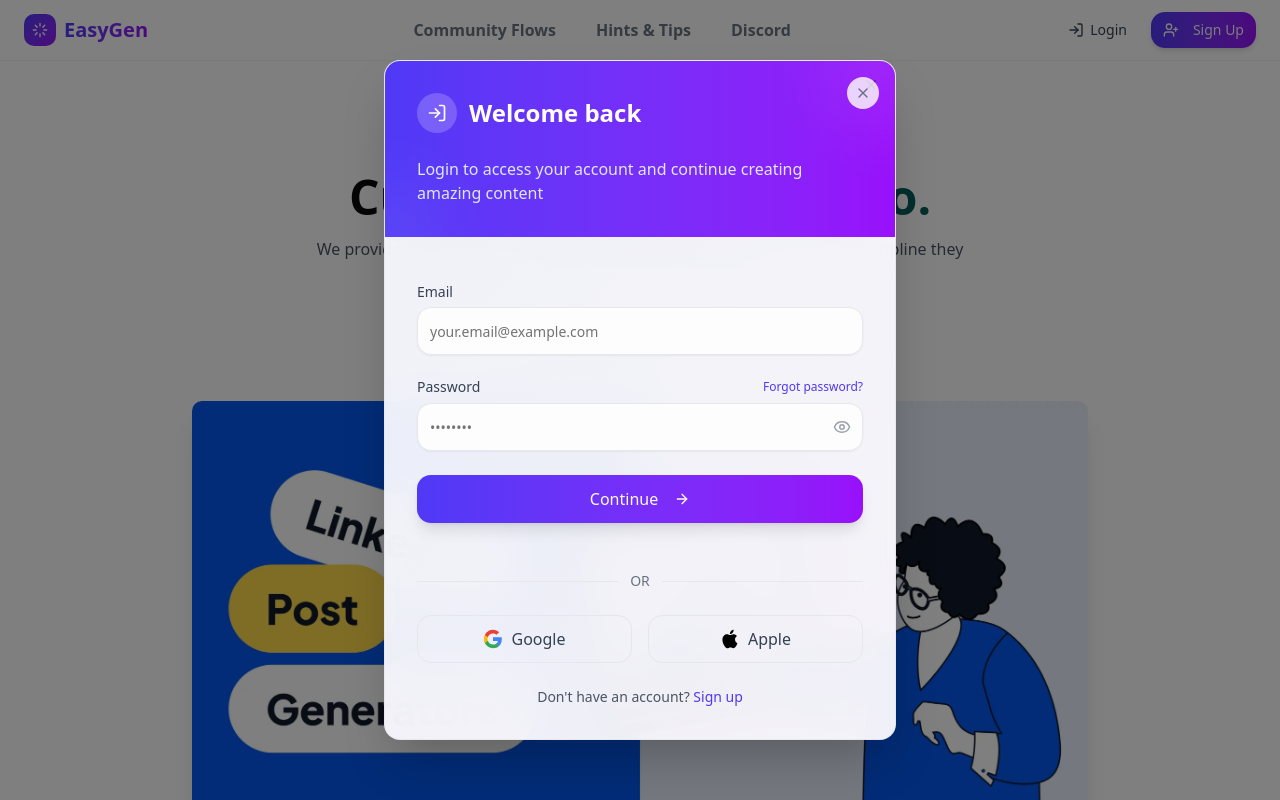
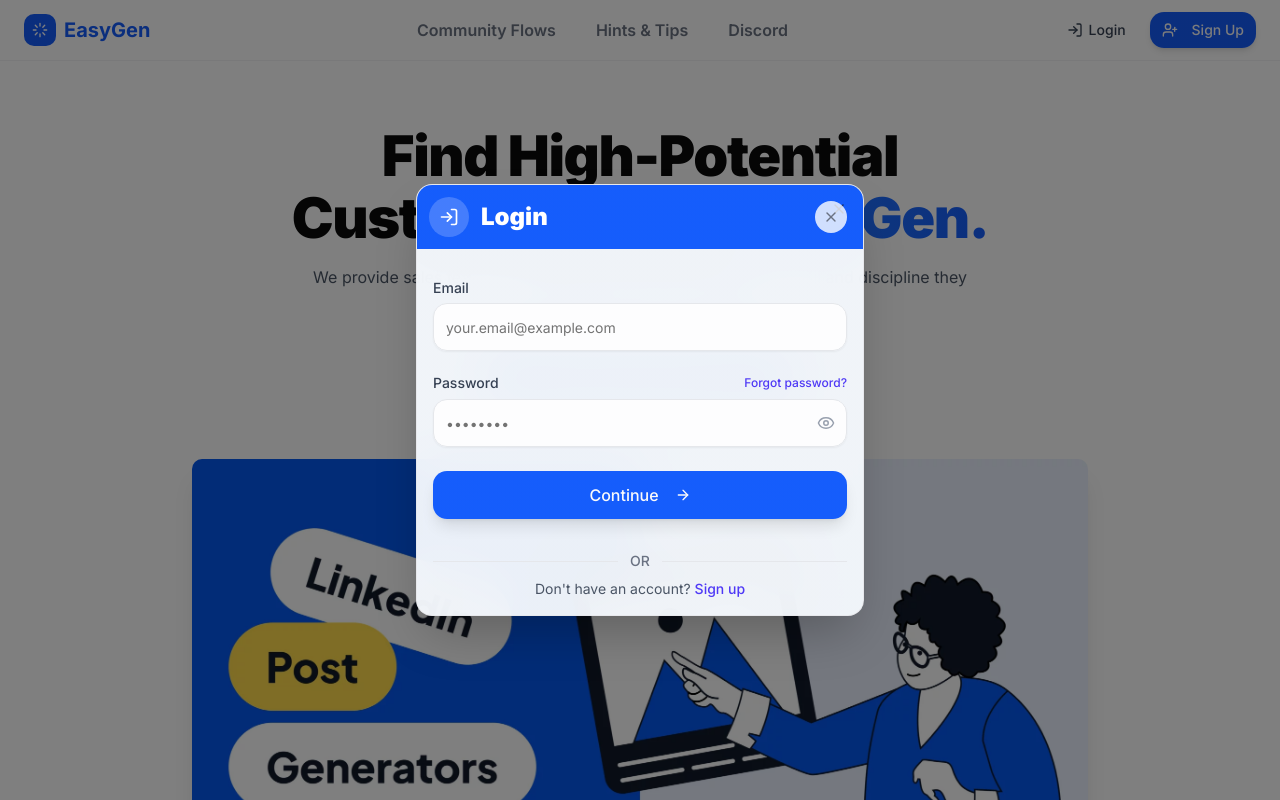
Before and after one commit to aliiftikhar1/EasyGen-Website, a Next.js app: page / in a window 1280 px wide. Both pictures are taken after a click on the button "Login". Shown: the top 800 px of the page. Built offline with nearby package versions, Linux system fonts and the light colour scheme.

Commit message:
easygen web page updation

```diff
--- a/src/app/globals.css
+++ b/src/app/globals.css
@@ -2,6 +2,14 @@
 @import "tw-animate-css";
 
 @custom-variant dark (&:is(.dark *));
+
+:root {
+  --font-inter: 'Inter', sans-serif;
+}
+
+body {
+  font-family: var(--font-inter);
+}
 
 @theme inline {
   --color-background: var(--background);
--- a/src/app/layout.js
+++ b/src/app/layout.js
@@ -1,28 +1,23 @@
-import { Geist, Geist_Mono } from "next/font/google";
+// app/layout.js or layout.tsx
+import { Inter } from "next/font/google";
 import "./globals.css";
 import { Toaster } from "@/components/ui/sonner";
 
-const geistSans = Geist({
-  variable: "--font-geist-sans",
-  subsets: ["latin"],
-});
-
-const geistMono = Geist_Mono({
-  variable: "--font-geist-mono",
+// Load Inter font
+const inter = Inter({
+  variable: "--font-inter",
   subsets: ["latin"],
 });
 
 export const metadata = {
-  title: "Create Next App",
-  description: "Generated by create next app",
+  title: "EasyGen",
+  description: "LinkedIn Viral Post Generator",
 };
 
 export default function RootLayout({ children }) {
   return (
     <html lang="en">
-      <body
-        className={`${geistSans.variable} ${geistMono.variable} antialiased`}
-      >
+      <body className={`${inter.variable} antialiased`}>
         {children}
         <Toaster />
       </body>
--- a/src/app/page.js
+++ b/src/app/page.js
@@ -9,9 +9,10 @@ import PostPreviewSection from "@/components/PostPreviewSection"
 import ImpactBanner from "@/components/ImpactBanner"
 import TestimonialsSection from "@/components/TestimonialSection"
 import FAQSection from "@/components/FaqSection"
-import FooterSection from "@/components/FeaturesSection"
+import FooterSection from "@/components/FooterSection"
 import { toast } from "sonner"
 import { handleTokenExpiration, isTokenError } from "@/utils/auth-utils"
+import { ArrowRight } from "lucide-react"
 
 export default function Home() {
   const [showStepper, setShowStepper] = useState(false)
@@ -82,10 +83,10 @@ export default function Home() {
       <Header />
       <section className="py-16 px-4 md:px-8 max-w-7xl mx-auto">
         <div className="text-center mb-12">
-          <h1 className="text-4xl md:text-5xl font-bold mb-4">
-            Find High-Potential <br /> Customers with <span className="text-teal-800">Trustco.</span>
+          <h1 className="text-4xl md:text-[56px] font-black tracking-tight mb-4">
+            Find High-Potential <br /> Customers with <span className="text-transparent bg-clip-text bg-gradient-to-r from-blue-500 to-blue-600">EasyGen.</span>
           </h1>
-          <p className="text-gray-600 max-w-2xl mx-auto mb-8">
+          <p className="text-gray-600 max-w-2xl mx-auto mb-8 text-[16px]">
             We provide sales teams and professionals with the knowledge, skill and discipline they need to be 10x more
             successful.
           </p>
@@ -93,7 +94,7 @@ export default function Home() {
             variant="secondary"
             onClick={handleGenerateClick}
             disabled={isLoading}
-            className="flex capitalize text-lg border border-gray-600 items-center mx-auto"
+            className="flex capitalize p-8 bg-blue-500 hover:bg-blue-600 text-white rounded-full w-[20rem] text-[18px] border border-gray-600 items-center mx-auto"
           >
             {isLoading ? (
               <>
@@ -103,18 +104,7 @@ export default function Home() {
             ) : (
               <>
                 Generate viral post
-                <svg
-                  xmlns="http://www.w3.org/2000/svg"
-                  className="h-5 w-5 ml-1"
-                  viewBox="0 0 20 20"
-                  fill="currentColor"
-                >
-                  <path
-                    fillRule="evenodd"
-                    d="M10.293 5.293a1 1 0 011.414 0l4 4a1 1 0 010 1.414l-4 4a1 1 0 01-1.414-1.414L12.586 11H5a1 1 0 110-2h7.586l-2.293-2.293a1 1 0 010-1.414z"
-                    clipRule="evenodd"
-                  />
-                </svg>
+                <ArrowRight className="ml-2 size-6" />
               </>
             )}
           </Button>
--- a/src/components/Header.js
+++ b/src/components/Header.js
@@ -205,7 +205,7 @@ export default function Header() {
   return (
     <header className="sticky top-0 z-50 bg-white/50 backdrop-blur-md px-6 py-3 flex justify-between items-center border-b border-gray-100">
       <div className="flex items-center gap-2">
-        <div className="w-8 h-8 rounded-lg bg-gradient-to-br from-indigo-600 to-purple-600 flex items-center justify-center">
+        <div className="w-8 h-8 rounded-lg bg-gradient-to-br from-blue-600 to-blue-600 flex items-center justify-center">
           <svg
             xmlns="http://www.w3.org/2000/svg"
             viewBox="0 0 24 24"
@@ -219,7 +219,7 @@ export default function Header() {
             <path d="M12 2v4M12 18v4M4.93 4.93l2.83 2.83M16.24 16.24l2.83 2.83M2 12h4M18 12h4M4.93 19.07l2.83-2.83M16.24 7.76l2.83-2.83" />
           </svg>
         </div>
-        <h1 className="text-xl font-bold bg-gradient-to-r from-indigo-600 to-purple-600 bg-clip-text text-transparent">
+        <h1 className="text-xl font-bold bg-gradient-to-r from-blue-600 to-blue-600 bg-clip-text text-transparent">
           EasyGen
         </h1>
       </div>
@@ -227,17 +227,17 @@ export default function Header() {
       <div className="hidden md:flex gap-10 font-semibold text-gray-500">
         <Link href="#" className="group relative">
           Community Flows
-          <span className="absolute left-0 -bottom-1 h-[2px] w-0 bg-indigo-500 transition-all duration-300 group-hover:w-full"></span>
+          <span className="absolute left-0 -bottom-1 h-[2px] w-0 bg-blue-500 transition-all duration-300 group-hover:w-full"></span>
         </Link>
 
         <Link href="#" className="group relative">
           Hints & Tips
-          <span className="absolute left-0 -bottom-1 h-[2px] w-0 bg-indigo-500 transition-all duration-300 group-hover:w-full"></span>
+          <span className="absolute left-0 -bottom-1 h-[2px] w-0 bg-blue-500 transition-all duration-300 group-hover:w-full"></span>
         </Link>
 
         <Link href="#" className="group relative">
           Discord
-          <span className="absolute left-0 -bottom-1 h-[2px] w-0 bg-indigo-500 transition-all duration-300 group-hover:w-full"></span>
+          <span className="absolute left-0 -bottom-1 h-[2px] w-0 bg-blue-500 transition-all duration-300 group-hover:w-full"></span>
         </Link>
       </div>
 
@@ -245,7 +245,7 @@ export default function Header() {
         {user ? (
           <div className="relative" ref={dropdownRef}>
             <button
-              className="w-10 h-10 bg-indigo-600 text-white rounded-full font-semibold text-sm flex items-center justify-center hover:bg-indigo-700"
+              className="w-10 h-10 bg-blue-600 text-white rounded-full font-semibold text-sm flex items-center justify-center hover:bg-blue-700"
               onClick={() => setDropdownOpen((prev) => !prev)}
             >
               {user.full_name?.[0] || "U"}
@@ -312,13 +312,13 @@ export default function Header() {
             <Dialog open={profileDialogOpen} onOpenChange={setProfileDialogOpen}>
               <DialogContent className="bg-white rounded-xl">
                 <DialogHeader>
-                  <DialogTitle className="text-xl font-bold bg-gradient-to-r from-indigo-600 to-purple-600 bg-clip-text text-transparent">
+                  <DialogTitle className="text-xl font-bold bg-gradient-to-r from-blue-600 to-blue-600 bg-clip-text text-transparent">
                     User Profile
                   </DialogTitle>
                 </DialogHeader>
                 <div className="space-y-4 mt-4">
                   <div className="flex justify-center mb-6">
-                    <div className="w-20 h-20 bg-gradient-to-br from-indigo-600 to-purple-600 rounded-full flex items-center justify-center text-white text-2xl font-bold">
+                    <div className="w-20 h-20 bg-gradient-to-br from-blue-600 to-blue-600 rounded-full flex items-center justify-center text-white text-2xl font-bold">
                       {user.full_name?.[0] || "U"}
                     </div>
                   </div>
@@ -347,18 +347,18 @@ export default function Header() {
         ) : (
           <div className="flex gap-3">
             {/* Login Dialog */}
-            <Dialog open={activeDialog === "login"} onOpenChange={(open) => setActiveDialog(open ? "login" : null)}>
+            <Dialog open={activeDialog === "login"} onOpenChange={(open) => setActiveDialog(open ? "login" : null)} >
               <DialogTrigger asChild>
                 <Button
                   variant="ghost"
-                  className="group flex items-center gap-1.5 text-gray-700 hover:text-indigo-600 hover:bg-indigo-50/50"
+                  className="group flex items-center gap-1.5 text-gray-700 hover:text-blue-600 hover:bg-blue-50/50"
                 >
                   <LogIn className="w-4 h-4 group-hover:translate-x-0.5 transition-transform" />
                   <span>Login</span>
                 </Button>
               </DialogTrigger>
-              <DialogContent className="backdrop-blur-xl bg-white/90 border border-gray-200/80 shadow-2xl rounded-2xl overflow-hidden p-0 max-w-md">
-                <div className="absolute inset-0 bg-gradient-to-br from-indigo-50/50 to-purple-50/50 -z-10" />
+              <DialogContent className="backdrop-blur-xl bg-white/90 border border-gray-200/80 shadow-2xl rounded-2xl overflow-hidden p-0 md:max-w-md">
+                <div className="absolute inset-0 bg-gradient-to-br from-blue-50/50 to-blue-50/50 -z-10" />
 
                 {/* Close button */}
                 <button
@@ -368,20 +368,14 @@ export default function Header() {
                   <X size={16} />
                 </button>
 
-                <div className="bg-gradient-to-r from-indigo-600 to-purple-600 p-8 relative overflow-hidden">
-                  <div className="absolute top-0 right-0 w-32 h-32 bg-white/10 rounded-full blur-2xl transform translate-x-1/2 -translate-y-1/2"></div>
-                  <div className="absolute bottom-0 left-0 w-24 h-24 bg-white/10 rounded-full blur-2xl transform -translate-x-1/2 translate-y-1/2"></div>
-
+                <div className="bg-gradient-to-r from-blue-600 to-blue-600 p-3 relative overflow-hidden">
                   <DialogHeader>
-                    <div className="flex items-center gap-3 mb-3">
+                    <div className="flex items-center gap-3 mb-0">
                       <div className="w-10 h-10 rounded-full bg-white/20 flex items-center justify-center">
                         <LogIn className="w-5 h-5 text-white" />
                       </div>
-                      <DialogTitle className="text-white text-2xl font-semibold">Welcome back</DialogTitle>
+                      <DialogTitle className="text-white text-2xl font-black">Login</DialogTitle>
                     </div>
-                    <p className="text-indigo-100 mt-1">
-                      Login to access your account and continue creating amazing content
-                    </p>
                   </DialogHeader>
                 </div>
 
@@ -390,7 +384,7 @@ export default function Header() {
                     e.preventDefault()
                     handleAuth("login")
                   }}
-                  className="space-y-6 p-8"
+                  className="space-y-6 p-4"
                 >
                   <div className="space-y-2">
                     <Label htmlFor="login-email" className="text-gray-700 font-medium">
@@ -438,19 +432,19 @@ export default function Header() {
 
                   <Button
                     type="submit"
-                    className="w-full h-12 bg-gradient-to-r from-indigo-600 to-purple-600 hover:from-indigo-700 hover:to-purple-700 shadow-lg hover:shadow-indigo-500/30 transition-all rounded-xl text-base font-medium"
+                    className="w-full h-12 bg-gradient-to-r from-blue-600 to-blue-600 hover:from-blue-700 hover:to-blue-700 shadow-lg hover:shadow-blue-500/30 transition-all rounded-xl text-base font-medium"
                   >
                     <span>Continue</span>
                     <ArrowRight className="w-4 h-4 ml-2 group-hover:translate-x-1 transition-transform" />
                   </Button>
 
-                  <div className="relative flex items-center gap-3 my-6">
+                  <div className="relative flex items-center gap-3 my-2">
                     <div className="h-px flex-grow bg-gray-200"></div>
                     <span className="text-sm text-gray-500 font-medium">OR</span>
                     <div className="h-px flex-grow bg-gray-200"></div>
                   </div>
 
-                  <div className="grid grid-cols-2 gap-4">
+                  {/* <div className="grid grid-cols-2 gap-4">
                     <button
                       type="button"
                       className="flex items-center justify-center gap-2 h-12 border border-gray-200 rounded-xl hover:bg-gray-50 transition-colors text-gray-700 font-medium"
@@ -484,7 +478,7 @@ export default function Header() {
                       </svg>
                       <span>Apple</span>
                     </button>
-                  </div>
+                  </div> */}
 
                   <div className="text-center text-sm text-gray-600">
                     Don't have an account?{" "}
@@ -503,13 +497,13 @@ export default function Header() {
             {/* Signup Dialog */}
             <Dialog open={activeDialog === "signup"} onOpenChange={(open) => setActiveDialog(open ? "signup" : null)}>
               <DialogTrigger asChild>
-                <Button className="bg-gradient-to-r from-indigo-600 to-purple-600 hover:from-indigo-700 hover:to-purple-700 shadow-md hover:shadow-indigo-500/20 transition-all rounded-xl group">
+                <Button className="bg-gradient-to-r from-blue-600 to-blue-600 hover:from-blue-700 hover:to-blue-700 shadow-md hover:shadow-blue-500/20 transition-all rounded-xl group">
                   <UserPlus className="w-4 h-4 mr-1.5 group-hover:scale-110 transition-transform" />
                   <span>Sign Up</span>
                 </Button>
               </DialogTrigger>
-              <DialogContent className="backdrop-blur-xl bg-white/90 border border-gray-200/80 shadow-2xl rounded-2xl overflow-hidden p-0 max-w-md">
-                <div className="absolute inset-0 bg-gradient-to-br from-indigo-50/50 to-purple-50/50 -z-10" />
+              <DialogContent className="backdrop-blur-xl bg-white/90 border border-gray-200/80 shadow-2xl rounded-2xl overflow-hidden p-0 md:max-w-md">
+                <div className="absolute inset-0 bg-gradient-to-br from-blue-50/50 to-blue-50/50 -z-10" />
 
                 {/* Close button */}
                 <button
@@ -519,20 +513,14 @@ export default function Header() {
                   <X size={16} />
                 </button>
 
-                <div className="bg-gradient-to-r from-indigo-600 to-purple-600 p-8 relative overflow-hidden">
-                  <div className="absolute top-0 right-0 w-32 h-32 bg-white/10 rounded-full blur-2xl transform translate-x-1/2 -translate-y-1/2"></div>
-                  <div className="absolute bottom-0 left-0 w-24 h-24 bg-white/10 rounded-full blur-2xl transform -translate-x-1/2 translate-y-1/2"></div>
-
+                <div className="bg-gradient-to-r from-blue-600 to-blue-600 p-3 relative overflow-hidden">
                   <DialogHeader>
-                    <div className="flex items-center gap-3 mb-3">
+                    <div className="flex items-center gap-3 mb-0">
                       <div className="w-10 h-10 rounded-full bg-white/20 flex items-center justify-center">
                         <Sparkles className="w-5 h-5 text-white" />
                       </div>
-                      <DialogTitle className="text-white text-2xl font-semibold">Get started</DialogTitle>
+                      <DialogTitle className="text-white text-2xl font-semibold">Create an account</DialogTitle>
                     </div>
-                    <p className="text-indigo-100 mt-1">
-                      Create your free account and start generating amazing content
-                    </p>
                   </DialogHeader>
                 </div>
 
@@ -541,7 +529,7 @@ export default function Header() {
                     e.preventDefault()
                     handleAuth("signup")
                   }}
-                  className="space-y-5 p-8"
+                  className="space-y-2 p-6 grid grid-cols-2 gap-2"
                 >
                   <div className="space-y-2">
                     <Label htmlFor="signup-name" className="text-gray-700 font-medium">
@@ -668,7 +656,7 @@ export default function Header() {
                     )}
                   </div>
 
-                  <div className="flex items-start gap-2 mt-4">
+                  <div className="flex items-start gap-2 mt-4 col-span-2">
                     <div className="flex items-center h-5 mt-1">
                       <input
                         id="terms"
@@ -677,7 +665,7 @@ export default function Header() {
                         className="w-4 h-4 text-indigo-600 bg-gray-100 border-gray-300 rounded focus:ring-indigo-500"
                       />
                     </div>
-                    <Label htmlFor="terms" className="text-sm text-gray-600">
+                    <Label htmlFor="terms" className="flex flex-wrap text-sm text-gray-600">
                       I agree to the{" "}
                       <a href="#" className="text-indigo-600 hover:text-indigo-800 font-medium">
                         Terms of Service
@@ -691,19 +679,19 @@ export default function Header() {
 
                   <Button
                     type="submit"
-                    className="w-full h-12 bg-gradient-to-r from-indigo-600 to-purple-600 hover:from-indigo-700 hover:to-purple-700 shadow-lg hover:shadow-indigo-500/30 transition-all rounded-xl text-base font-medium group"
+                    className="w-full h-12 col-span-2 bg-gradient-to-r from-blue-600 to-blue-600 hover:from-blue-700 hover:to-blue-700 shadow-lg hover:shadow-blue-500/30 transition-all rounded-xl text-base font-medium group"
                   >
                     <span>Create Account</span>
                     <ArrowRight className="w-4 h-4 ml-2 group-hover:translate-x-1 transition-transform" />
                   </Button>
 
-                  <div className="relative flex items-center gap-3 my-4">
+                  <div className="relative flex items-center gap-3 my-2 col-span-2">
                     <div className="h-px flex-grow bg-gray-200"></div>
                     <span className="text-sm text-gray-500 font-medium">OR</span>
                     <div className="h-px flex-grow bg-gray-200"></div>
                   </div>
 
-                  <div className="grid grid-cols-2 gap-4">
+                  {/* <div className="grid grid-cols-2 gap-4 col-span-2">
                     <button
                       type="button"
                       className="flex items-center justify-center gap-2 h-12 border border-gray-200 rounded-xl hover:bg-gray-50 transition-colors text-gray-700 font-medium"
@@ -737,9 +725,9 @@ export default function Header() {
                       </svg>
                       <span>Apple</span>
                     </button>
-                  </div>
+                  </div> */}
 
-                  <div className="text-center text-sm text-gray-600">
+                  <div className="text-center text-sm text-gray-600 col-span-2">
                     Already have an account?{" "}
                     <button
                       type="button"
```
Also changed, not shown: src/components/FaqSection.js (+5 -5 lines), src/components/FooterSection.js (renamed from src/components/FeaturesSection.js, +8 -8 lines), src/components/ImpactBanner.js (+25 -25 lines), src/components/PostPreviewSection.js (+9 -9 lines), src/components/PostTitleDialog.js (+4 -4 lines), src/components/Stepper.js (+9 -9 lines), src/components/TestimonialSection.js (+11 -11 lines).
